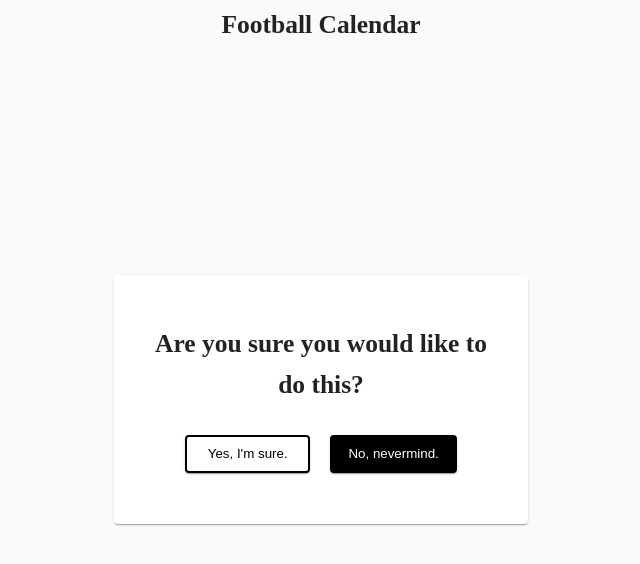
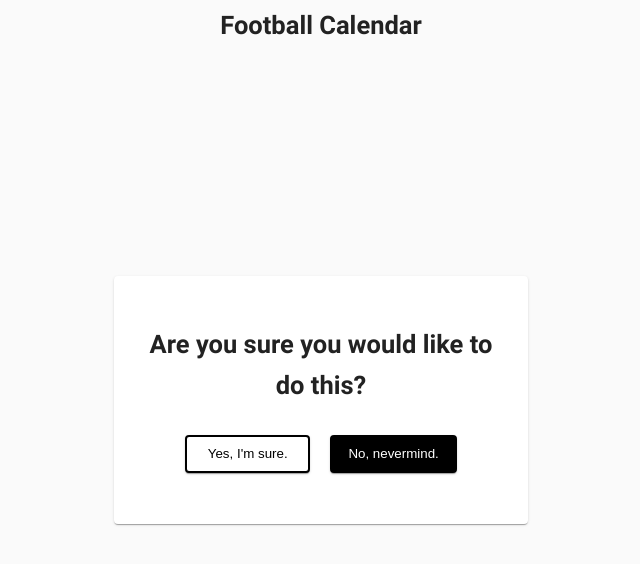
Before and after one commit to MrDanielHarka/football-calendar, a plain HTML site: page index.html in a window 1280 px wide. Shown: the whole page, without its empty margins (319-959 px from the left). Drawn offline with Linux system fonts and the light colour scheme.

Commit message:
Import self hosted version of Roboto font

```diff
--- a/app.scss
+++ b/app.scss
@@ -1,3 +1,22 @@
+/* roboto-regular - latin */
+@font-face {
+  font-family: 'Roboto';
+  font-style: normal;
+  font-weight: 400;
+  src: local(''), url('/fonts/roboto-v30-latin-regular.woff2') format('woff2'),
+    /* Chrome 26+, Opera 23+, Firefox 39+ */
+      url('/fonts/roboto-v30-latin-regular.woff') format('woff'); /* Chrome 6+, Firefox 3.6+, IE 9+, Safari 5.1+ */
+}
+/* roboto-700 - latin */
+@font-face {
+  font-family: 'Roboto';
+  font-style: normal;
+  font-weight: 700;
+  src: local(''), url('/fonts/roboto-v30-latin-700.woff2') format('woff2'),
+    /* Chrome 26+, Opera 23+, Firefox 39+ */
+      url('/fonts/roboto-v30-latin-700.woff') format('woff'); /* Chrome 6+, Firefox 3.6+, IE 9+, Safari 5.1+ */
+}
+
 html {
   margin-left: calc(100vw - 100%);
   margin-right: 0;
@@ -13,6 +32,7 @@ body {
   max-width: 1500px;
   background-color: #fafafa;
   color: #222;
+  font-family: 'Roboto', sans-serif;
 }
 
 a {
```
Also changed, not shown: app.css, fonts/roboto-v30-latin-700.woff (added), fonts/roboto-v30-latin-700.woff2 (added), fonts/roboto-v30-latin-regular.woff (added), fonts/roboto-v30-latin-regular.woff2 (added), 1 other file.
